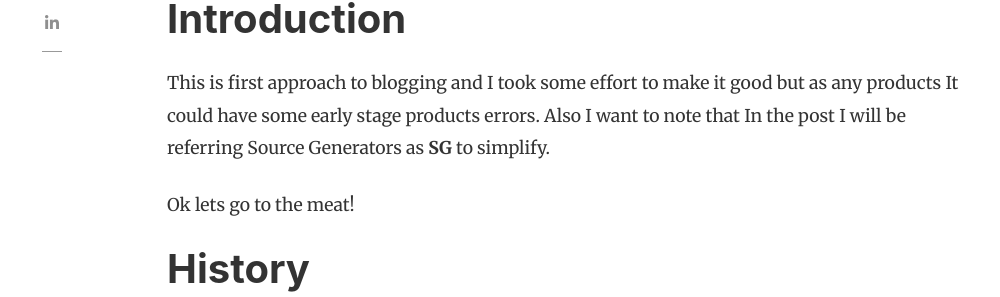
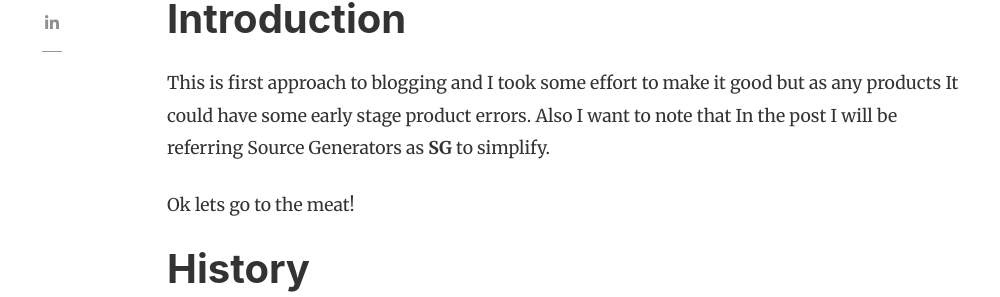
Before and after one commit to dominikjeske/dominikjeske.github.io, a Jekyll site: the page built from _posts/2020-11-09-source-generators.markdown, in a window 1280 px wide and 900 px high, scrolled down 705 px. Shown: the part 188-485 px from the top of the window, without its empty margins (118-1118 px from the left). Built offline with Jekyll 4.4.1, drawn with Linux system fonts in a browser that asks for light colours; nearby versions of some CDN libraries; comment, search, counter and statistics services are not loaded; some of the changed text lies outside the part shown.

Commit message:
Fix typos

```diff
--- a/_posts/2020-11-09-source-generators.markdown
+++ b/_posts/2020-11-09-source-generators.markdown
@@ -13,7 +13,7 @@ In this post I will show you how you can generate code using new .NET feature ca
 
 # Introduction
 
-This is first approach to blogging and I took some effort to make it good but as any products It could have some early stage products errors.
+This is first approach to blogging and I took some effort to make it good but as any products It could have some early stage product errors.
 Also I want to note that In the post I will be referring Source Generators as **SG** to simplify.
 
 Ok lets go to the meat!
```
Also changed, not shown: other parts of _posts/2020-11-09-source-generators.markdown (+1 -1 lines).
